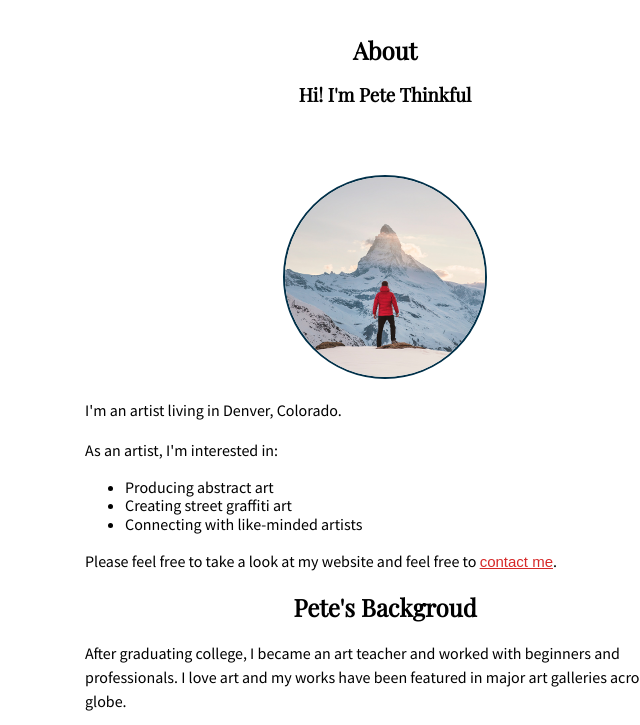
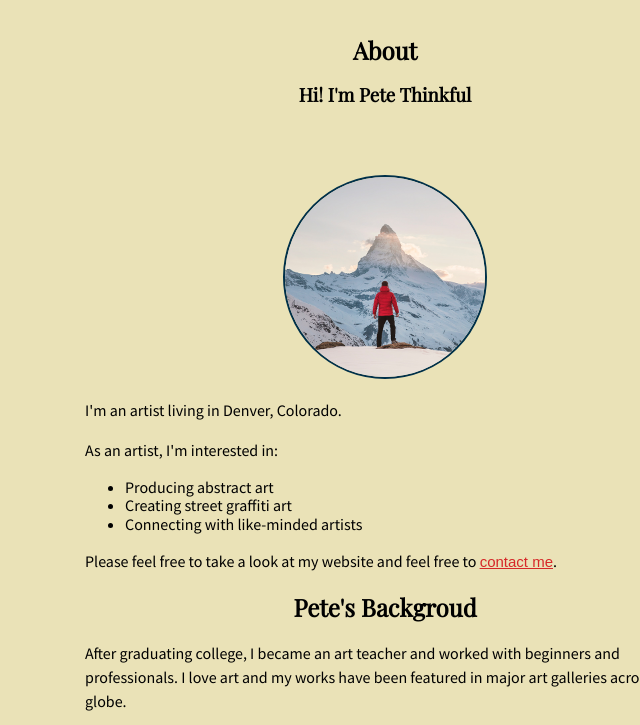
Before and after one commit to brandonhardybbm/pete-thinkful, a plain HTML site: page index.html in a window 1280 px wide. Shown: the part 201-926 px from the top of the page, without its empty margins (255-895 px from the left). Drawn offline with nearby package versions, Linux system fonts and the light colour scheme.

Commit message:
Update style.css
Change background color

```diff
--- a/style.css
+++ b/style.css
@@ -2,7 +2,7 @@
 @import url("https://fonts.googleapis.com/css2?family=Playfair+Display&family=Source+Sans+Pro:wght@400&display=swap");
 
 body {
-  color: #eae2b7;
+  background-color: #eae2b7;
   font-family: "Source Sans Pro", Tahoma, Geneva, Verdana, sans-serif;
   padding: 40px;
 }
```
